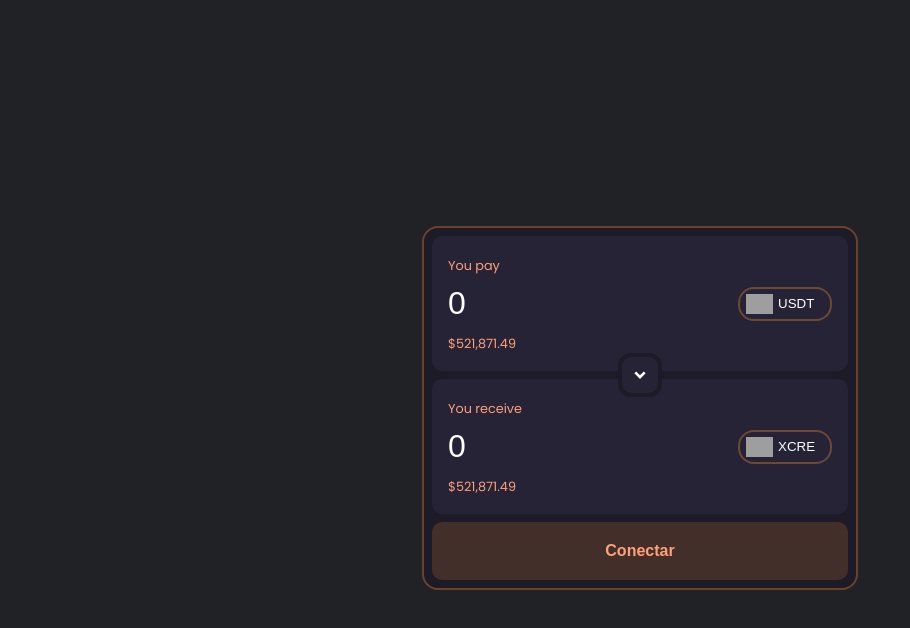
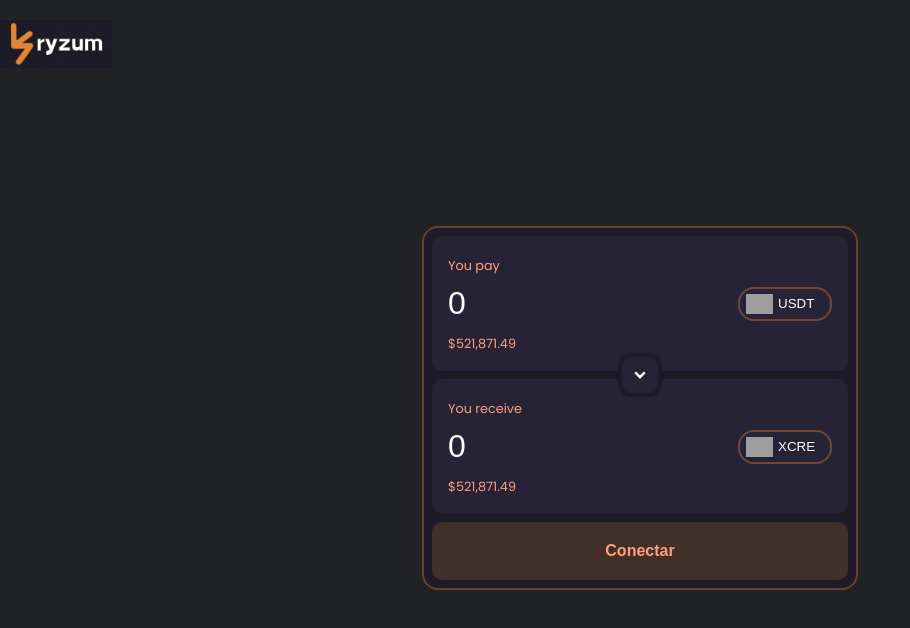
Before and after one commit to CapdeO/AngularSwap, an Angular app: page / in a window 1280 px wide. Shown: the top 628 px of the page, without its empty margins (0-910 px from the left). Built offline with nearby package versions, Linux system fonts and the light colour scheme; grey boxes are pictures that could not be loaded.

Commit message:
feat: idk i need to push this fast

```diff
--- a/src/app/app.component.html
+++ b/src/app/app.component.html
@@ -1,5 +1,7 @@
+
 
 <div class="">
+
     <app-eth-comp></app-eth-comp>
 </div>
 
--- a/src/app/components/eth-comp/eth-comp.component.html
+++ b/src/app/components/eth-comp/eth-comp.component.html
@@ -1,7 +1,7 @@
 <!-- <div *ngIf="loginUser"> -->
 <!-- eth-comp.component.html -->
 <section class="container">
-
+       <img style="position: absolute; top: 20px; left: 0px; max-width: 7rem;" src="/assets/kryzum_logo.jpg" alt="Kryzum logo">
     <!-- ********************************** MODAL ************************************** -->
     <div *ngIf="showModalComponent" class="modal-container">
         <button (click)="handleShowModalComponent(1)">XXXXXXXXXXXXXX</button>
```
Also changed, not shown: src/assets/kryzum_logo.jpg (added), 1 other file (tests, documents, lock files or other folders).
